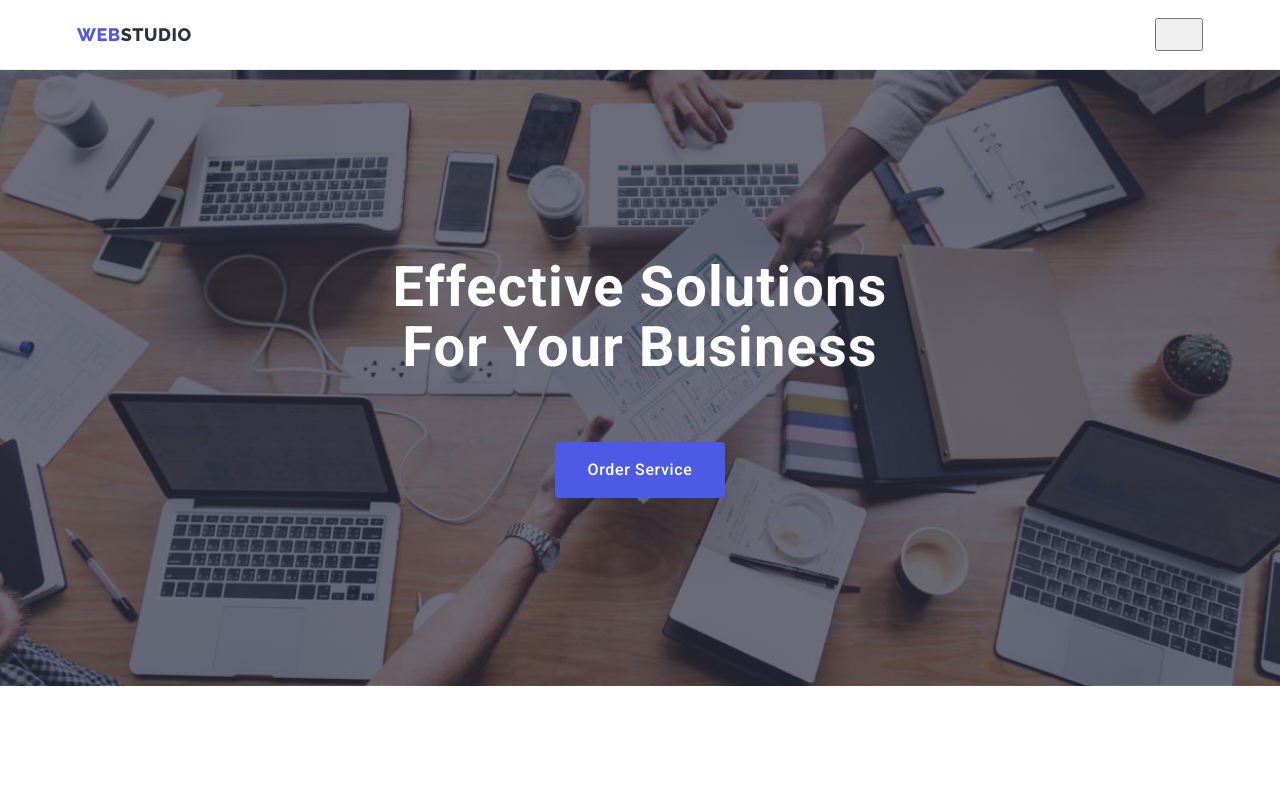
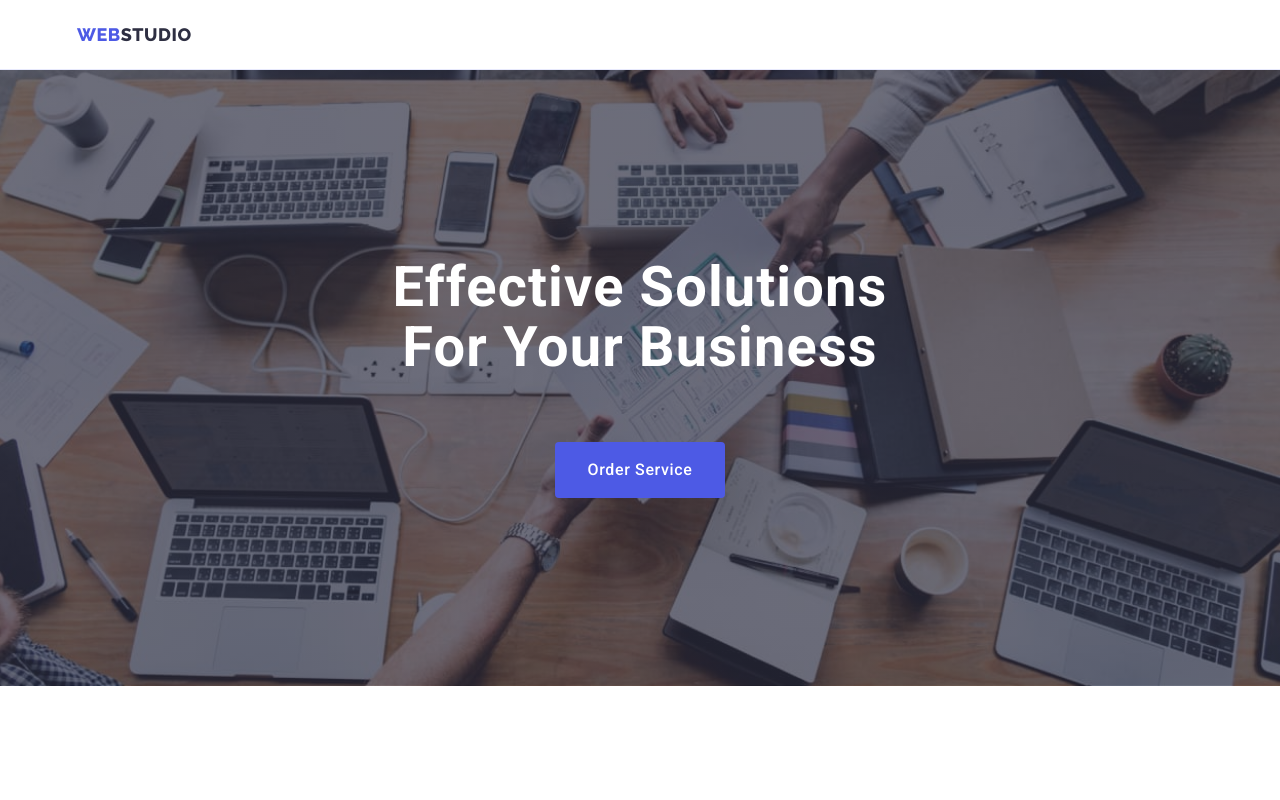
Before and after one commit to NepalMan/goit-markup-hw-06, a plain HTML site: page index.html in a window 1280 px wide. Shown: the top 800 px of the page. Drawn offline with nearby package versions, Linux system fonts and the light colour scheme.

Commit message:
hw-6-mob-menu

```diff
--- a/css/styles.css
+++ b/css/styles.css
@@ -74,6 +74,7 @@ body {
 .header-container {
   display: flex;
   align-items: center;
+  justify-content: space-between;
 }
 
 .header-logo {
@@ -199,6 +200,11 @@ body {
   flex-direction: column;
   justify-content: space-between;
 }
+
+.mob-menu-open {
+  border:none;
+background:none;
+}
 .mob-menu-close {
   display: block;
   margin-left: auto;
@@ -307,54 +313,6 @@ letter-spacing: 0.4px;
   width: 24px;
   height: 24px;
 }
-
-/* .social-media {
-  margin-left: 120px;
-  margin-bottom: 72px;
-}
-
-
-
-.social-media-list {
-  display: flex;
-  display: inline-flex;
-  gap: 16px;
-}
-
-.social-media-item {
-  width: 40px;
-  height: 40px;
-}
-
-.social-media-link {
-  width: 100%;
-  height: 100%;
-  border-radius: 50%;
-  background-color: #4d5ae5;
-  display: flex;
-  justify-content: center;
-  align-items: center;
-  transition-property: background-color;
-  transition-duration: 250ms;
-  transition-timing-function: cubic-bezier(0.4, 0, 0.2, 1);
-}
-
-.social-media-link:hover {
-  background-color: #31d0aa;
-}
-
-.social-media-link:focus {
-  background-color: #31d0aa;
-}
-
-.social-media-icon {
-  width: 24px;
-  height: 24px;
-}
-
-.subscribe-mail {
-  margin-left: auto;
-} */
 
 /*---------------------TITLE------------------------*/
 
```
